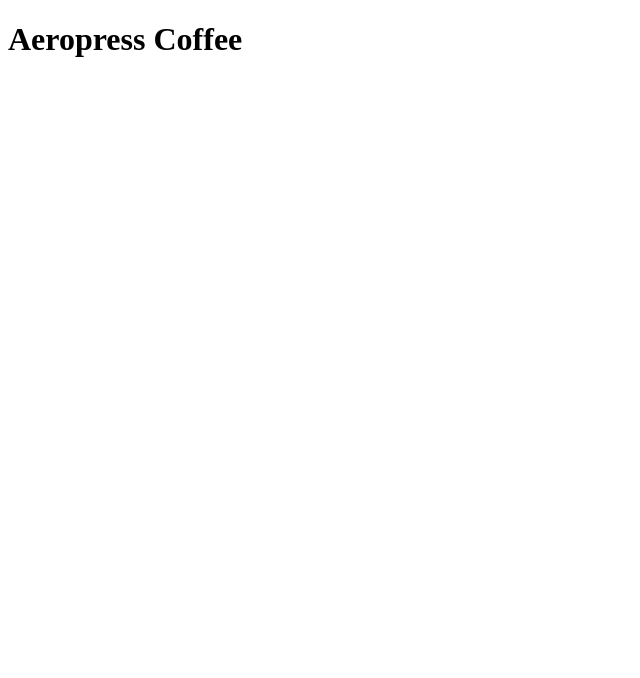
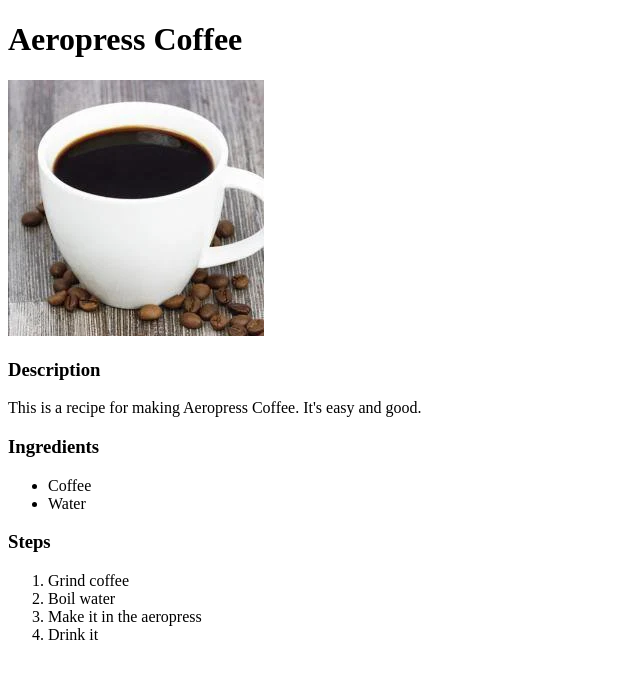
Before and after one commit to woxen/odin-recipes, a plain HTML site: page recipes/aeropress.html in a window 1280 px wide. Shown: the whole page, without its empty margins (0-640 px from the left). Drawn offline with Linux system fonts and the light colour scheme.

Commit message:
Updated Aeropress recipe and added an image

```diff
--- a/recipes/aeropress.html
+++ b/recipes/aeropress.html
@@ -8,5 +8,20 @@
 </head>
 <body>
     <h1>Aeropress Coffee</h1>
+    <img src="../images/aeropress.jpg">
+    <h3>Description</h3>
+    <p>This is a recipe for making Aeropress Coffee. It's easy and good.</p>
+    <h3>Ingredients</h3>
+    <ul>
+        <li>Coffee</li>
+        <li>Water</li>
+    </ul>
+    <h3>Steps</h3>
+    <ol>
+        <li>Grind coffee</li>
+        <li>Boil water</li>
+        <li>Make it in the aeropress</li>
+        <li>Drink it</li>
+    </ol>
 </body>
 </html>
```
Also changed, not shown: images/aeropress.jpg (added).
